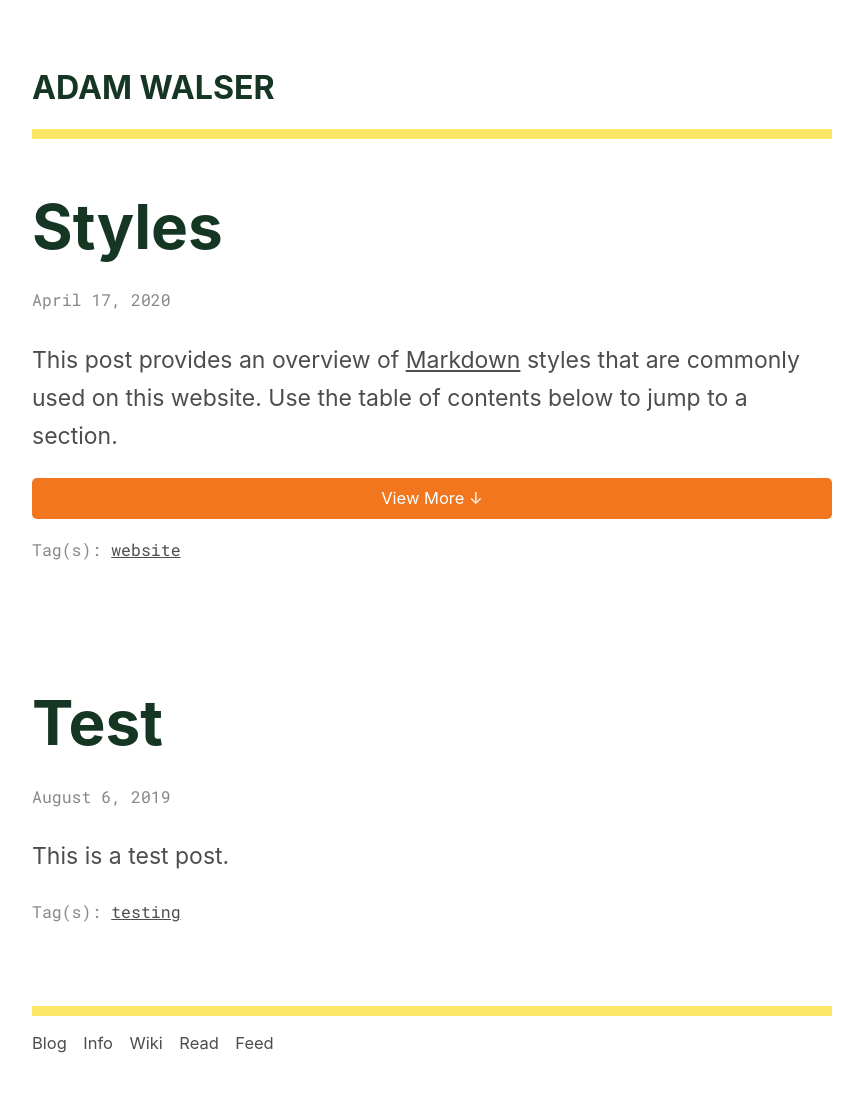
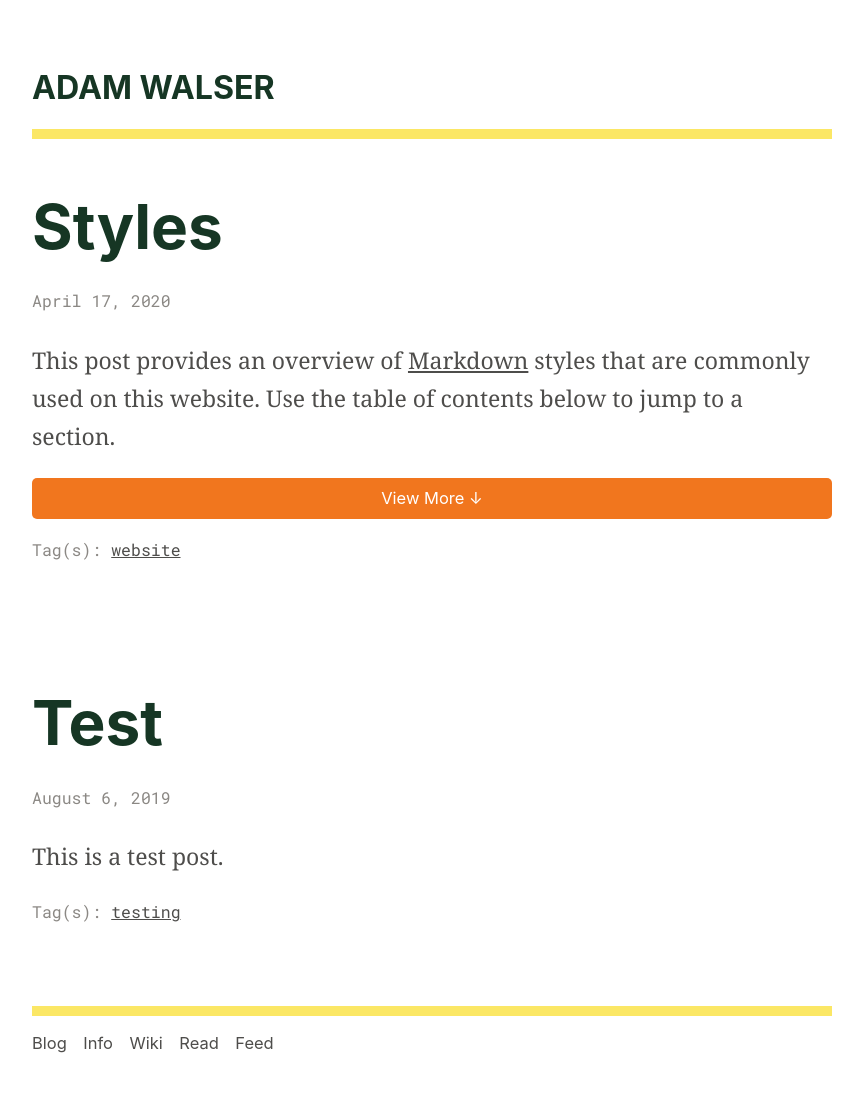
Before and after one commit to ajpwalser/ajpwalser.github.io, a Jekyll site: the page built from index.html, in a window 1280 px wide. Shown: the whole page, without its empty margins (208-1071 px from the left). Built offline with Jekyll 4.4.1, drawn with Linux system fonts in a browser that asks for light colours; some web fonts are replaced; the list of posts is cut into pages by our own code.

Commit message:
Update style.css

```diff
--- a/css/style.css
+++ b/css/style.css
@@ -15,6 +15,10 @@ body {
 	font-size: 23px;
 	color: rgb(78, 77, 75);
 	padding: 1em;
+}
+
+p {
+	font-family: Georgia,Times,Times New Roman,serif;
 }
 
 /* Margins & Spacing */
```
